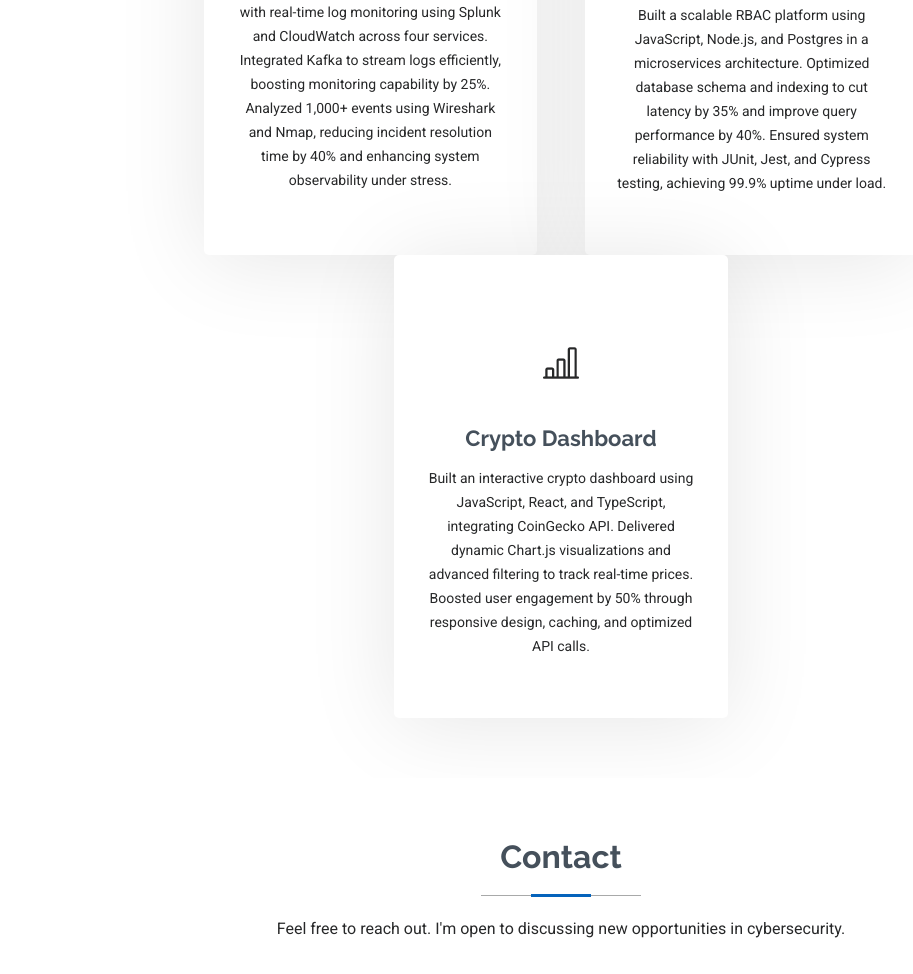
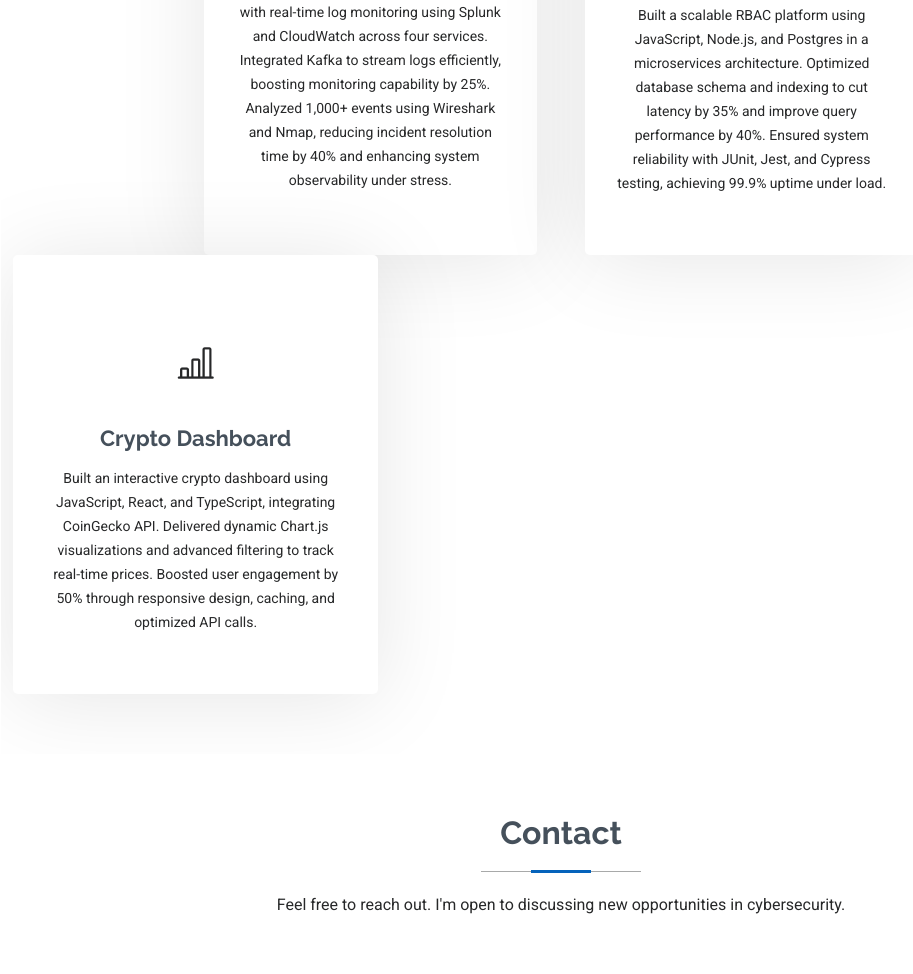
Before and after one commit to UdithRagavS/UdithRagavS.github.io, a plain HTML site: page index.html in a window 1280 px wide. Shown: the part 4402-5376 px from the top of the page, without its empty margins (159-1072 px from the left). Drawn offline with nearby package versions, Linux system fonts and the light colour scheme; animation ran at ten frames a second.

Commit message:
Update to Projects Section (3) in index.html

```diff
--- a/index.html
+++ b/index.html
@@ -577,18 +577,16 @@
             </div>
           </div>
         </div>
-        <!-- ROW 2 -->
-  <div class="row gy-4 justify-content-center gx-5">
-        <!-- Crypto Dashboard -->
          <div class="col-lg-4 col-md-6" data-aos="fade-up" data-aos-delay="300">
             <div class="service-item item-dark position-relative">
               <div class="icon"><i class="bi bi-bar-chart-line"></i></div>
-    <a href="#" class="stretched-link">
+              <a href="#">
                 <h3>Crypto Dashboard</h3>
               </a>
               <p>Built an interactive crypto dashboard using JavaScript, React, and TypeScript, integrating CoinGecko API.
                 Delivered dynamic Chart.js visualizations and advanced filtering to track real-time prices.
                 Boosted user engagement by 50% through responsive design, caching, and optimized API calls.</p>
+            </div>
           </div>
       </div>
   </div>
```
Lines whose indentation alone changed are shown as unchanged.
